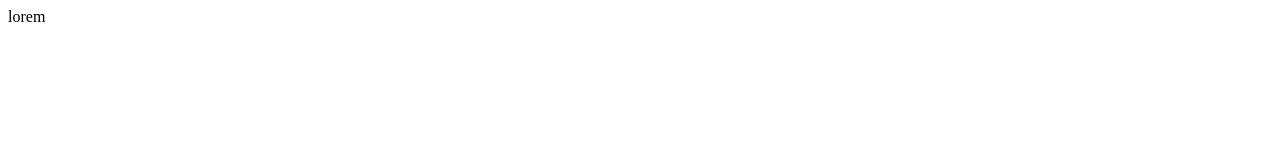
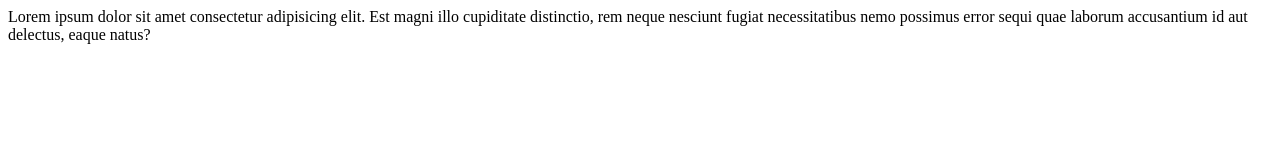
Before and after one commit to SFDeveloper-Bhavesh/LocalRepo, a plain HTML site: page Index.html in a window 1280 px wide. Drawn offline with Linux system fonts and the light colour scheme.

Commit message:
Updated lorem in main

```diff
--- a/Index.html
+++ b/Index.html
@@ -1,2 +1,2 @@
-<p>lorem
+<p>Lorem ipsum dolor sit amet consectetur adipisicing elit. Est magni illo cupiditate distinctio, rem neque nesciunt fugiat necessitatibus nemo possimus error sequi quae laborum accusantium id aut delectus, eaque natus?
 <p>
```
